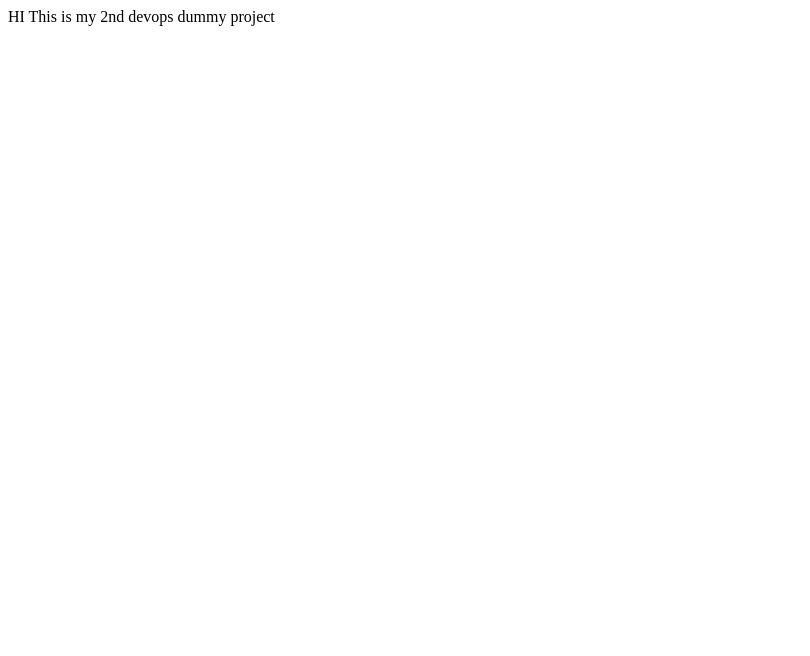
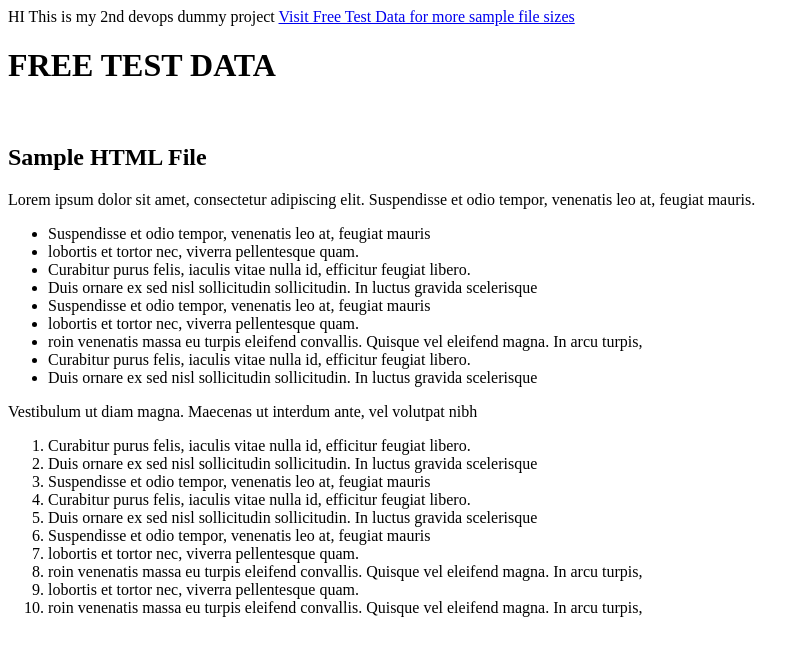
Before and after one commit to anil-sy/first-demo, a plain HTML site: page index.html in a window 1280 px wide. Shown: the whole page, without its empty margins (0-810 px from the left). Drawn offline with Linux system fonts and the light colour scheme.

Commit message:
modified

```diff
--- a/index.html
+++ b/index.html
@@ -1 +1,42 @@
 HI This is my 2nd devops dummy project
+<!DOCTYPE html>
+<html lang="en">
+<head>
+<meta charset="UTF-8">
+<meta http-equiv="X-UA-Compatible" content="IE=edge">
+<meta name="viewport" content="width=device-width, initial-scale=1.0">
+<title>Sample file for testing</title>
+<META NAME="robots" CONTENT="noindex,nofollow">
+</head>
+<body>
+<a href="https://www.freetestdata.com/">Visit Free Test Data for more sample file sizes</a>
+<h1>FREE TEST DATA</h1>
+<br>
+<h2>Sample HTML File</h2>
+<p>Lorem ipsum dolor sit amet, consectetur adipiscing elit. Suspendisse et odio tempor, venenatis leo at, feugiat mauris.</p>
+<ul>
+<li>Suspendisse et odio tempor, venenatis leo at, feugiat mauris</li>
+<li>lobortis et tortor nec, viverra pellentesque quam. </li>
+<li>Curabitur purus felis, iaculis vitae nulla id, efficitur feugiat libero.</li>
+<li>Duis ornare ex sed nisl sollicitudin sollicitudin. In luctus gravida scelerisque</li>
+<li>Suspendisse et odio tempor, venenatis leo at, feugiat mauris</li>
+<li>lobortis et tortor nec, viverra pellentesque quam. </li>
+<li>roin venenatis massa eu turpis eleifend convallis. Quisque vel eleifend magna. In arcu turpis,</li>
+<li>Curabitur purus felis, iaculis vitae nulla id, efficitur feugiat libero.</li>
+<li>Duis ornare ex sed nisl sollicitudin sollicitudin. In luctus gravida scelerisque</li>
+</ul>
+<p>Vestibulum ut diam magna. Maecenas ut interdum ante, vel volutpat nibh</p>
+<ol>
+<li>Curabitur purus felis, iaculis vitae nulla id, efficitur feugiat libero.</li>
+<li>Duis ornare ex sed nisl sollicitudin sollicitudin. In luctus gravida scelerisque</li>
+<li>Suspendisse et odio tempor, venenatis leo at, feugiat mauris</li>
+<li>Curabitur purus felis, iaculis vitae nulla id, efficitur feugiat libero.</li>
+<li>Duis ornare ex sed nisl sollicitudin sollicitudin. In luctus gravida scelerisque</li>
+<li>Suspendisse et odio tempor, venenatis leo at, feugiat mauris</li>
+<li>lobortis et tortor nec, viverra pellentesque quam. </li>
+<li>roin venenatis massa eu turpis eleifend convallis. Quisque vel eleifend magna. In arcu turpis,</li>
+<li>lobortis et tortor nec, viverra pellentesque quam. </li>
+<li>roin venenatis massa eu turpis eleifend convallis. Quisque vel eleifend magna. In arcu turpis,</li>
+</ol>
+</body>
+</html>
```
